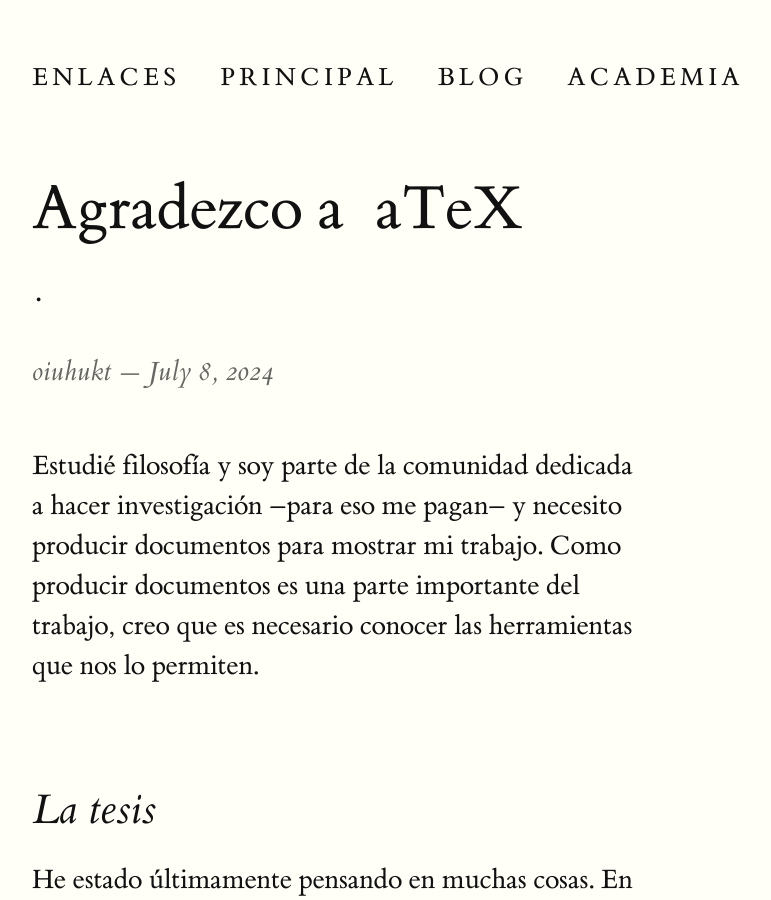
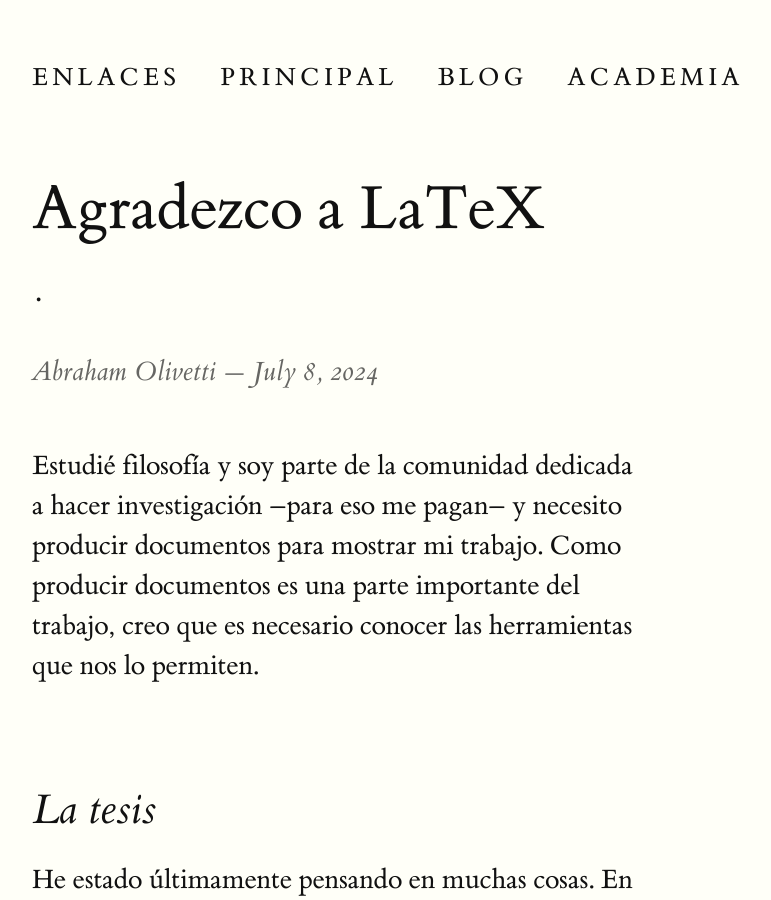
Before and after one commit to Oiuhukt/failosophy, a Jekyll site: the page built from _posts/2024-08-27-agradecimientos.md, in a window 1280 px wide and 900 px high. Shown: the whole window, without its empty margins (128-899 px from the left). Built offline with Jekyll 4.4.1, drawn with Linux system fonts in a browser that asks for light colours.

```diff
--- a/_posts/2024-08-27-agradecimientos.md
+++ b/_posts/2024-08-27-agradecimientos.md
@@ -1,9 +1,9 @@
 ---
 layout: post
-title: "Agradezco a \LaTeX"
+title: "Agradezco a LaTeX"
 subtitle: ·
 date: 2024-07-08
-author: oiuhukt
+author: Abraham Olivetti
 ---
 
 <!-- LTeX: language=es -->
```
